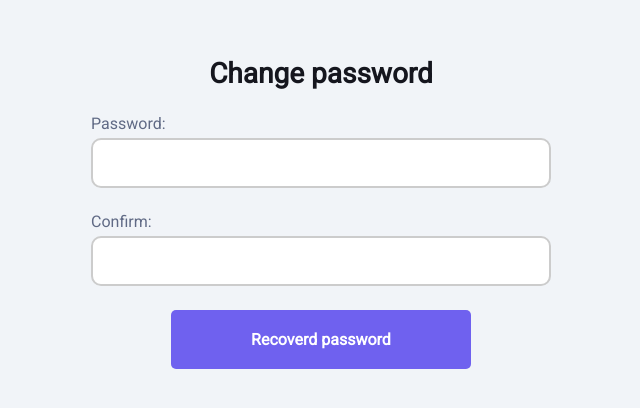
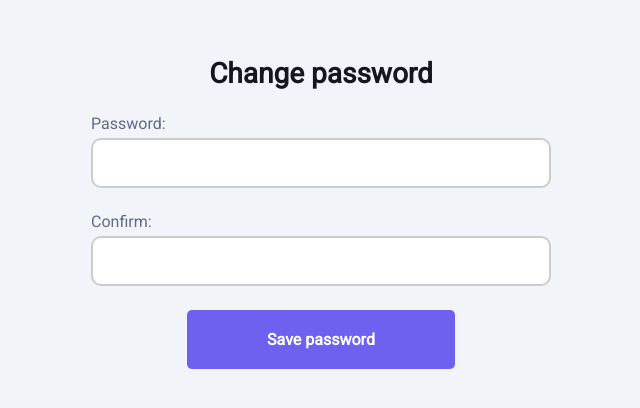
Before and after one commit to davidd108/Test1, a plain HTML site: page index.html in a window 1280 px wide. Shown: the part 196-604 px from the top of the page, without its empty margins (319-959 px from the left). Drawn offline with nearby package versions, Linux system fonts and the light colour scheme.

Commit message:
Se cambia el texto del botón de guardar contraseña

```diff
--- a/index.html
+++ b/index.html
@@ -21,7 +21,7 @@
             <input type="password" id="confirmPassword" name="confirmPassword" required>
             <br>
             <div class="conten-button">
-                <button type="submit" id="buttonSubmit">Recoverd password</button>
+                <button type="submit" id="buttonSubmit">Save password</button>
             </div>
         </form>
     </div>
```
